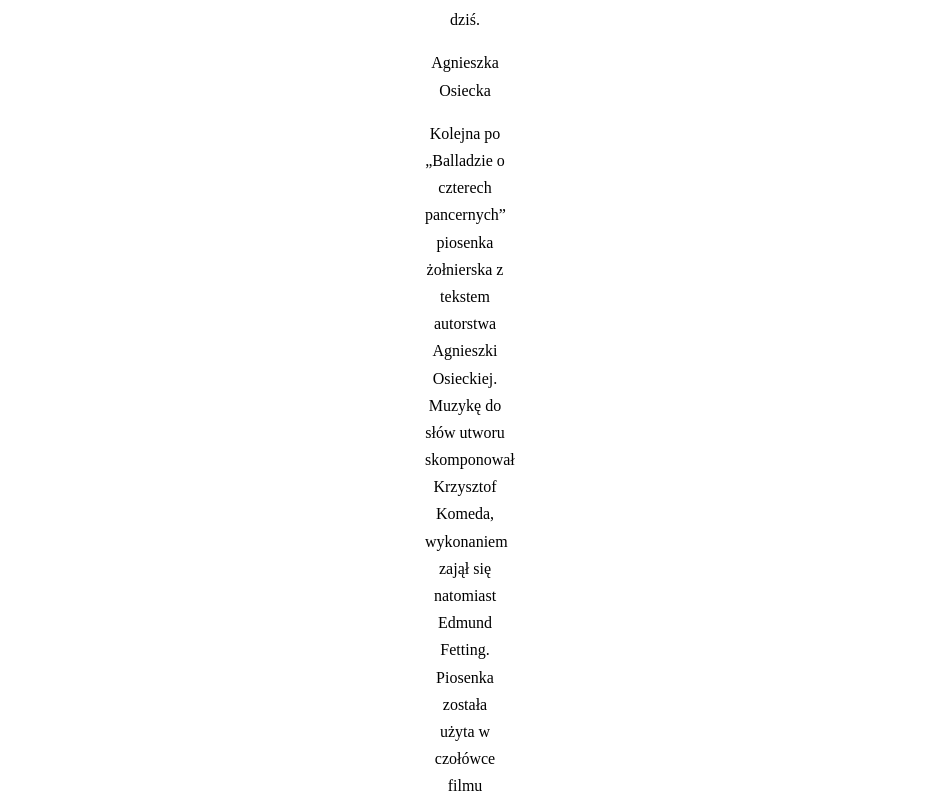
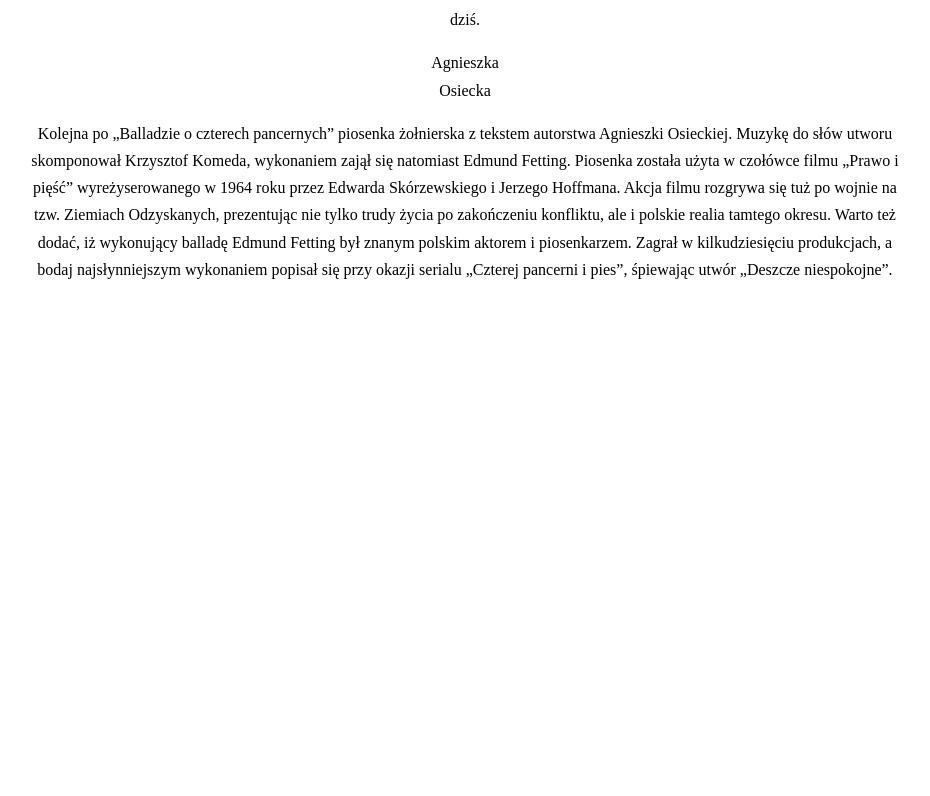
Before and after one commit to kamila-wilczynska/NaukaGita, a plain HTML site: page index.html in a window 1280 px wide. Shown: the part 1464-2260 px from the top of the page, without its empty margins (175-1105 px from the left). After the commit the page ends 1767 px from the top, so only its background shows below. Drawn offline with Linux system fonts and the light colour scheme.

Commit message:
change text

```diff
--- a/index.html
+++ b/index.html
@@ -32,7 +32,8 @@
 choć nie dziś. <br>
 </p>
     <p class="author">Agnieszka Osiecka</p>
-    <p> Kolejna po „Balladzie o czterech pancernych” piosenka żołnierska z tekstem autorstwa Agnieszki Osieckiej. Muzykę do słów utworu skomponował Krzysztof Komeda, wykonaniem zajął się natomiast Edmund Fetting. Piosenka została użyta w czołówce filmu „Prawo i pięść” wyreżyserowanego w 1964 roku przez Edwarda Skórzewskiego i Jerzego Hoffmana. Akcja filmu rozgrywa się tuż po wojnie na tzw. Ziemiach Odzyskanych, prezentując nie tylko trudy życia po zakończeniu konfliktu, ale i polskie realia tamtego okresu. Warto też dodać, iż wykonujący balladę Edmund Fetting był znanym polskim aktorem i piosenkarzem. Zagrał w kilkudziesięciu produkcjach, a bodaj najsłynniejszym wykonaniem popisał się przy okazji serialu „Czterej pancerni i pies”, śpiewając utwór „Deszcze niespokojne”.</p>
 </section>
+    <p class="information"> Kolejna po „Balladzie o czterech pancernych” piosenka żołnierska z tekstem autorstwa Agnieszki Osieckiej. Muzykę do słów utworu skomponował Krzysztof Komeda, wykonaniem zajął się natomiast Edmund Fetting. Piosenka została użyta w czołówce filmu „Prawo i pięść” wyreżyserowanego w 1964 roku przez Edwarda Skórzewskiego i Jerzego Hoffmana. Akcja filmu rozgrywa się tuż po wojnie na tzw. Ziemiach Odzyskanych, prezentując nie tylko trudy życia po zakończeniu konfliktu, ale i polskie realia tamtego okresu. Warto też dodać, iż wykonujący balladę Edmund Fetting był znanym polskim aktorem i piosenkarzem. Zagrał w kilkudziesięciu produkcjach, a bodaj najsłynniejszym wykonaniem popisał się przy okazji serialu „Czterej pancerni i pies”, śpiewając utwór „Deszcze niespokojne”.</p>
+
 </body>
 </html>
--- a/style.css
+++ b/style.css
@@ -21,3 +21,7 @@
         font-weight: bold;
         font-size: 35px;
     }
+
+    .information {
+        padding: 0;
+    }
```
